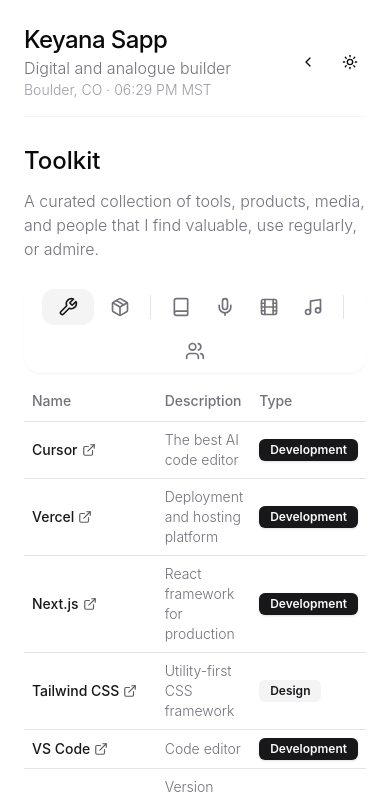
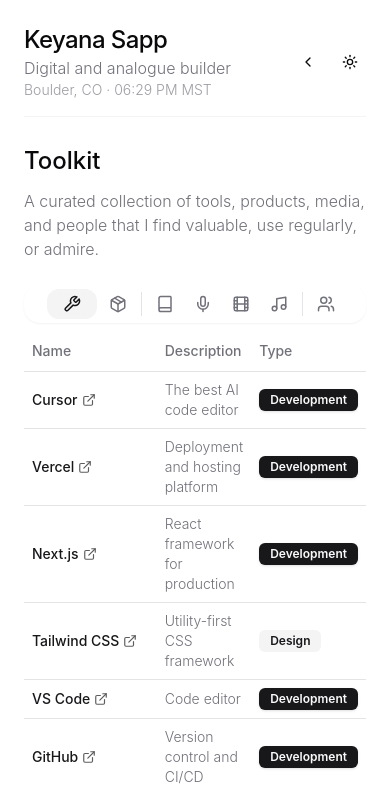
Before and after one commit to ksBrapZ/keyana-portfolio, a Next.js app: page /toolkit in a window 390 px wide. Shown: the top 794 px of the page. Built offline with nearby package versions, Linux system fonts and the light colour scheme.

Commit message:
further responsiveness improvements

```diff
--- a/components/ui/expandable-tabs.tsx
+++ b/components/ui/expandable-tabs.tsx
@@ -65,14 +65,14 @@
   };
 
   const Separator = () => (
-    <div className="mx-1 h-[24px] w-[1.2px] bg-border" aria-hidden="true" />
+    <div className="mx-0.5 sm:mx-1 h-[24px] w-[1.2px] bg-border" aria-hidden="true" />
   );
 
   return (
     <div
       ref={outsideClickRef}
       className={cn(
-        "flex flex-wrap items-center justify-center gap-2 rounded-2xl bg-background p-1 shadow-sm",
+        "flex flex-wrap items-center justify-center gap-1 sm:gap-2 rounded-2xl bg-background p-1 shadow-sm",
         className
       )}
     >
@@ -92,13 +92,13 @@
             onClick={() => handleSelect(index)}
             transition={transition}
             className={cn(
-              "relative flex items-center rounded-xl px-2 sm:px-4 py-2 text-sm font-medium transition-colors duration-300 whitespace-nowrap",
+              "relative flex items-center rounded-xl px-1.5 sm:px-4 py-1.5 sm:py-2 text-sm font-medium transition-colors duration-300 whitespace-nowrap",
               selected === index
                 ? cn("bg-muted", activeColor)
                 : "text-muted-foreground hover:bg-muted hover:text-foreground"
             )}
           >
-            <Icon size={20} />
+            <Icon size={18} className="sm:size-5" />
             <AnimatePresence initial={false}>
               {selected === index && (
                 <motion.span
```
